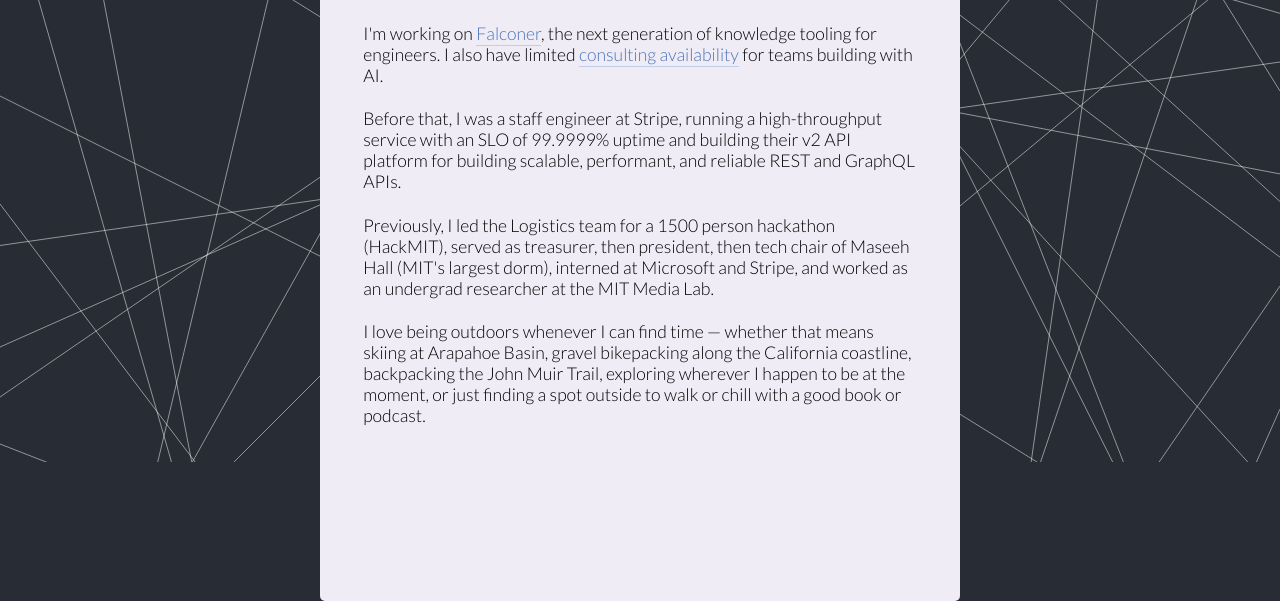
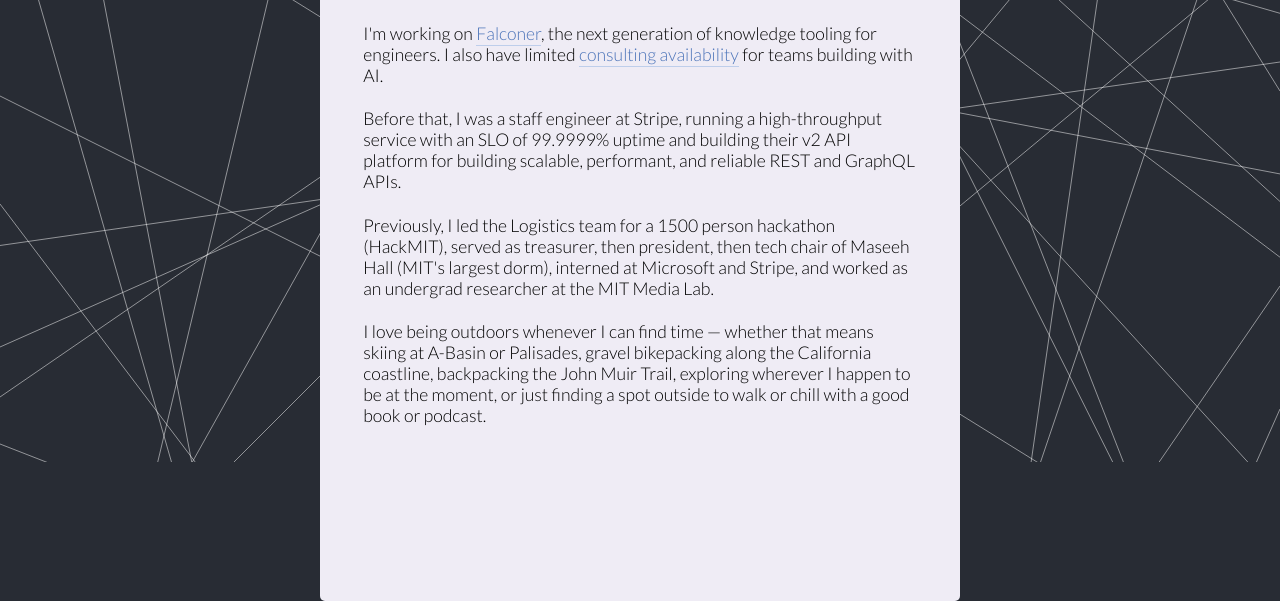
Before and after one commit to kyeb/kyeburchard-next, an Astro site: page / in a window 1280 px wide. Shown: the part 338-939 px from the top of the page. Built offline with nearby package versions, Linux system fonts and the light colour scheme; Astro itself is replaced by a stand-in of ours; some icons are missing.

Commit message:
update skiing mention

```diff
--- a/src/components/About.astro
+++ b/src/components/About.astro
@@ -30,7 +30,7 @@
       Microsoft and Stripe, and worked as an undergrad researcher at the MIT Media Lab.
     </p>
     <p>
-      I love being outdoors whenever I can find time — whether that means skiing at Arapahoe Basin,
+      I love being outdoors whenever I can find time — whether that means skiing at A-Basin or Palisades,
       gravel bikepacking along the California coastline, backpacking the John Muir Trail, exploring
       wherever I happen to be at the moment, or just finding a spot outside to walk or chill with a
       good book or podcast.
```
